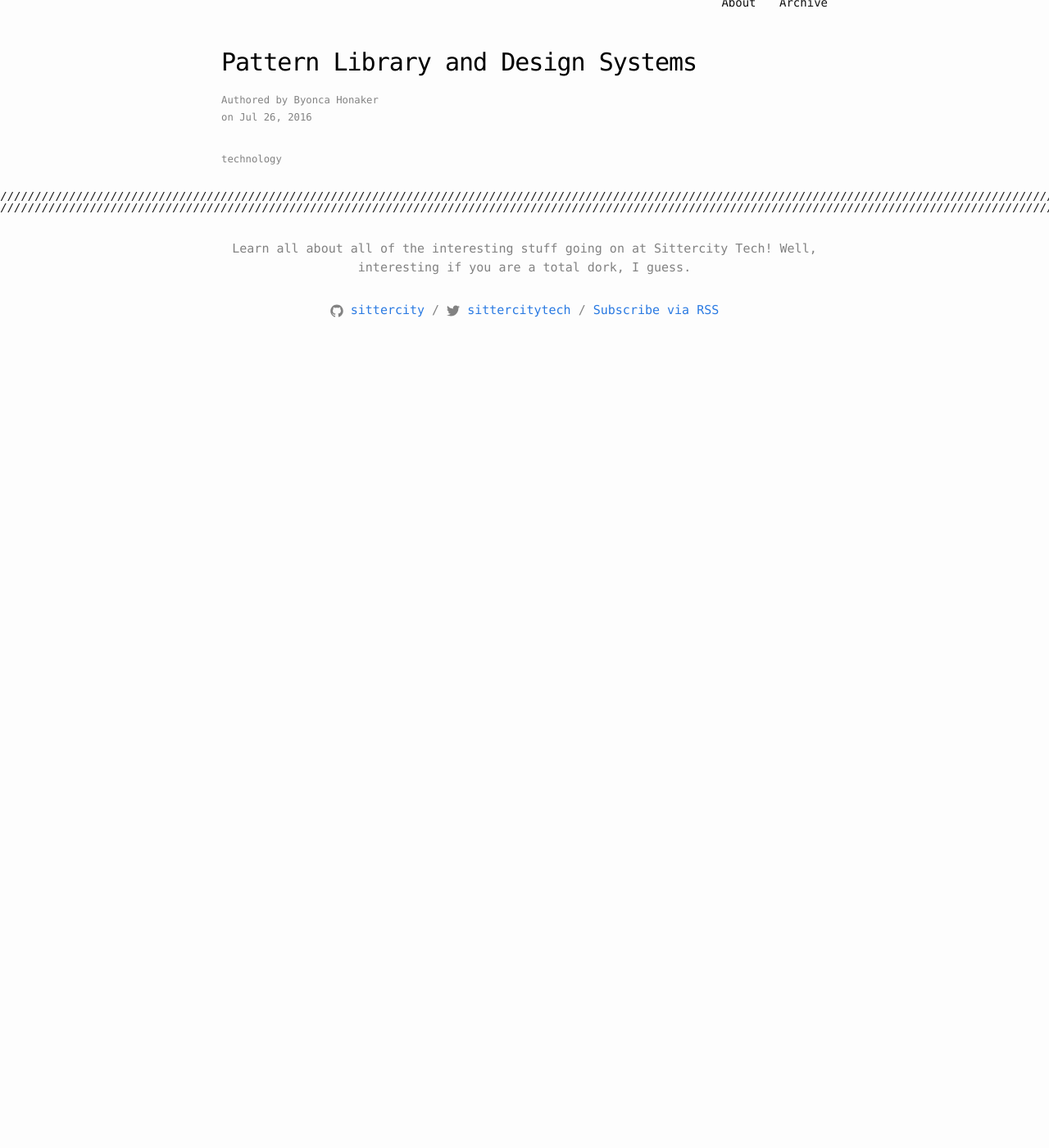
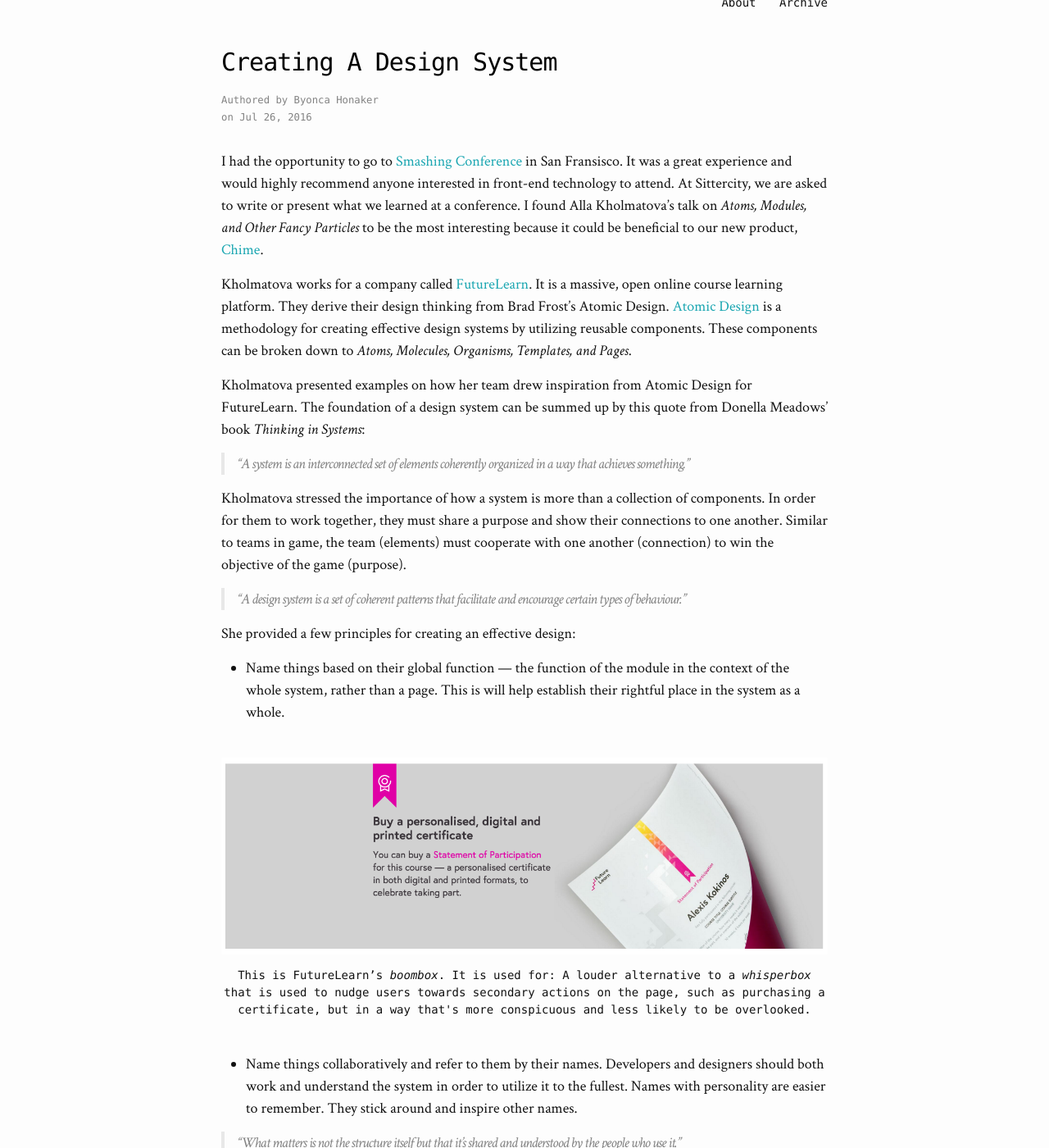
Before and after one commit to sittercity/sittercity.github.io, a Jekyll site: the page built from _posts/2016-07-26-pattern-library-design-systems.markdown, in a window 1280 px wide and 1400 px high, scrolled down 270 px. Shown: the whole window at 82% size. Built offline with Jekyll 4.4.1, drawn with Linux system fonts in a browser that asks for light colours; before the commit the page ends 900 px from its top, so only the background shows below that; some of the changed text lies outside the part shown.

Commit message:
Add new images and edit post content

```diff
--- a/_posts/2016-07-26-pattern-library-design-systems.markdown
+++ b/_posts/2016-07-26-pattern-library-design-systems.markdown
@@ -1,7 +1,78 @@
 ---
 layout: post
-title:  "Pattern Library and Design Systems"
+title:  "Creating A Design System"
 author: "Byonca Honaker"
 date:   2016-07-26 15:00:00
 categories: technology
 ---
+
+I had the opportunity to go to [Smashing Conference](http://smashingconf.com/) in San Fransisco. It was a great experience and would highly recommend anyone interested in front-end technology to attend. At Sittercity, we are asked to write or present what we learned at a conference. I found Alla Kholmatova’s talk on <i>Atoms, Modules, and Other Fancy Particles</i> to be the most interesting because it could be beneficial to our new product, [Chime](http://www.hellochime.com).
+
+Kholmatova works for a company called [FutureLearn](https://www.futurelearn.com/). It is a massive, open online course learning platform. They derive their design thinking from Brad Frost’s Atomic Design. [Atomic Design](http://atomicdesign.bradfrost.com/) is a methodology for creating effective design systems by utilizing reusable components. These components can be broken down to <i>Atoms, Molecules, Organisms, Templates, and Pages</i>.
+
+<!-- More -->
+
+Kholmatova presented examples on how her team drew inspiration from Atomic Design for FutureLearn. The foundation of a design system can be summed up by this quote from Donella Meadows' book <i>Thinking in Systems</i>:
+
+>“A system is an interconnected set of elements coherently organized in a way that achieves something.”
+
+Kholmatova stressed the importance of how a system is more than a collection of components. In order for them to work together, they must share a purpose and show their connections to one another. Similar to teams in game, the team (elements) must cooperate with one another (connection) to win the objective of the game (purpose).
+
+>“A design system is a set of coherent patterns that facilitate and encourage certain types of behaviour.”
+
+She provided a few principles for creating an effective design:
+
++ Name things based on their global function — the function of the module in the context of the whole system, rather than a page. This is will help establish their rightful place in the system as a whole.
+
+<br>
+![FutureLearn's Boombox](/assets/img/design_systems/boombox.png)
+
+<center>This is FutureLearn’s <i>boombox</i>. It is used for: A louder alternative to a <i>whisperbox</i> that is used to nudge users towards secondary actions on the page, such as purchasing a certificate, but in a way that's more conspicuous and less likely to be overlooked.</center>
+<br>
+
++ Name things collaboratively and refer to them by their names. Developers and designers should both work and understand the system in order to utilize it to the fullest. Names with personality are easier to remember. They stick around and inspire other names.
+
+>“What matters is not the structure itself but that it’s shared and understood by the people who use it.”
+
++ Sometimes it’s better to make the module generic, and sometimes more specific. Names should reflect that.
+
+<br>
+![FutureLearn's Generic Whisperbox](/assets/img/design_systems/whisperbox_generic.png)
+<pre>= render layout: 'shared/whisperbox', locals: { whisperbox_heading: "A generic whisperbox" } do
+  %p
+    Lorem ipsum dolor sit amet, consectetur adipisicing elit, sed do eiusmod
+    tempor incididunt ut labore et dolore magna aliqua. Ut enim ad minim veniam,
+    quis nostrud exercitation ullamco laboris nisi ut aliquip ex ea commodo
+    consequat.
+</pre>
+<br>
+
+<br>
+<center>A social related <i>whisperbox</i>.</center>
+![FutureLearn's Social Related Whisperbox](/assets/img/design_systems/whisperbox_social.png)
+<br>
+<pre>
+= render layout: 'shared/whisperbox', locals: { whisperbox_heading: "Join the conversation on social media", whisperbox_modifier: 'm-whisperbox--social'} do
+  %p
+    Use the hashtag
+    %a{:href => "#"} #FLwebsci
+</pre>
+
+<br>
+<center>An alternative section <i>whisperbox</i>.</center>
+![FutureLearn's Alternative Section Whisperbox](/assets/img/design_systems/whisperbox_alt_section.png)
+<br>
+<pre>
+.a-section.a-section--alt
+  = render layout: 'shared/whisperbox', locals: { whisperbox_heading: "I am on alternative section", whisperbox_modifier: 'm-whisperbox--on-alt m-whisperbox--with-statement-icon'} do
+    %p
+      Lorem ipsum dolor sit amet, consectetur adipisicing elit, sed do eiusmod
+      tempor incididunt ut labore et dolore magna aliqua.
+</pre>
+<br>
+
++ If you can’t come up with a name for a thing, something is not right with it. This was inspired by Abby Convert from her book <i>How to Make Sense of Any Mess</i>.
+
+>“When this [coming up with a name] cannot be done, the module is too complex and must be broken down even more.”
+
+What I appreciated about this talk was how it focused on both designers and developers in FutureLearn collaborated to create this design system. It wasn't left for one team to do in isolation and then other teams adapt and follow. It was a breath of fresh air in the designer vs. developer debate. Cross-team collaboration is necessary in order to create a product that is both designed well and functional to the user. I think creating a design system would help Chime have a more solid and consistent feel. We are currently re-design a new look for Chime and this would be the perfect opportunity for fresh start for Chime.
```
Also changed, not shown: assets/img/design_systems/boombox.png (renamed from assets/img/pattern_library/boombox.png), assets/img/design_systems/whisperbox_alt_section.png (added), assets/img/design_systems/whisperbox_generic.png (renamed from assets/img/pattern_library/whisperbox_generic.png), assets/img/design_systems/whisperbox_social.png (added), assets/img/pattern_library/smashingconf.png (deleted), assets/img/pattern_library/whisperbox_testimonial.png (deleted).
